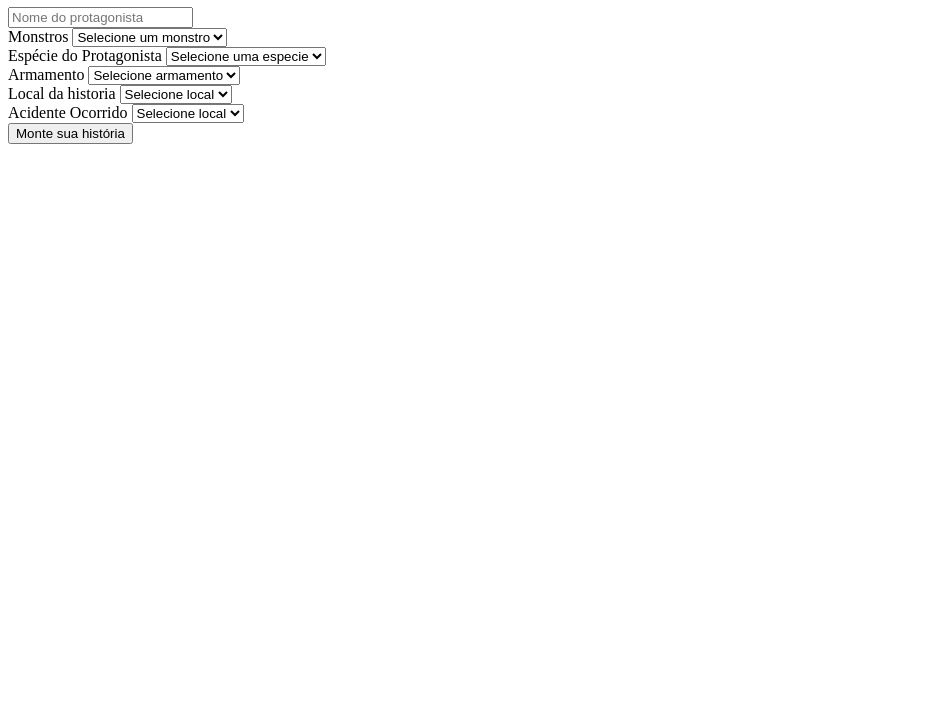
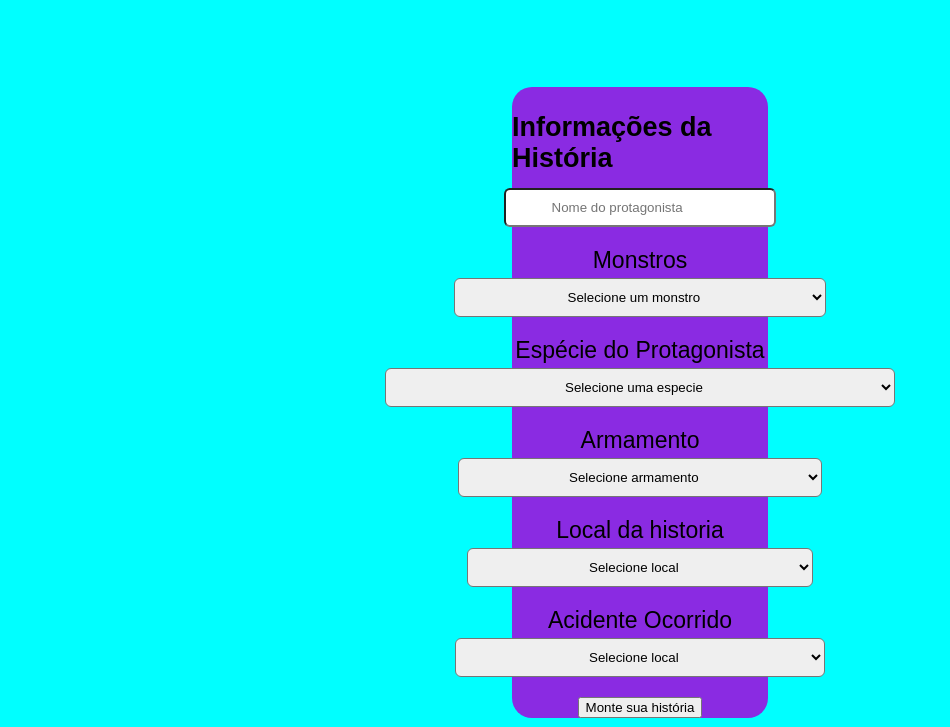
Before and after one commit to brasilgabriel/Gerador-de-Contos, a plain HTML site: page html/index.html in a window 1280 px wide. Shown: the part 73-800 px from the top of the page, without its empty margins (0-950 px from the left). Drawn offline with Linux system fonts and the light colour scheme.

Commit message:
CSS foi adicionado

```diff
--- /dev/null
+++ b/css/styles.css
@@ -0,0 +1,55 @@
+* {
+    margin: 0px;
+    font-family: sans-serif;
+}
+
+html {
+    font-size: 62.5%;
+}
+
+body {
+    background-color: aqua;
+    display: flex;
+    justify-content: center;
+}
+
+form {
+    width: 20%;
+    height: 100%;
+    margin-top: 20vh;
+    background-color: blueviolet;
+    border-radius: 20px;
+    display: flex;
+    flex-direction: column;
+    align-items: center;
+}
+
+form div {
+    display: flex;
+    flex-direction: column;
+    align-items: center;
+}
+
+form div h1 {
+    margin-top: 2.5rem;
+    font-size: 2.7rem;
+}
+
+form div input {
+    margin-top: 1rem;
+    margin-bottom: 2rem;
+    padding: 1rem 25%;
+    border-radius: 6px;
+}
+
+form div label {
+    font-size: 2.3rem;
+    font-weight: 520;
+    padding-bottom: 0.4rem;
+}
+
+form div select {
+    margin-bottom: 2rem;
+    padding: 1rem 70%;
+    border-radius: 6px;
+}
--- a/html/index.html
+++ b/html/index.html
@@ -5,6 +5,7 @@
     <meta charset="UTF-8">
     <meta http-equiv="X-UA-Compatible" content="IE=edge">
     <meta name="viewport" content="width=device-width, initial-scale=1.0">
+    <link rel="stylesheet" href="../css/styles.css">
     <title>Gerador de Contos</title>
 </head>
 
@@ -23,6 +24,8 @@
             <label>Monstros</label>
             <select>
                 <option value="" selected disabled>Selecione um monstro</option>
+                <option value="vampiros">Vampiros</option>
+                <option value="zumbis">Zumbis</option>
             </select>
         </div>
 
```
